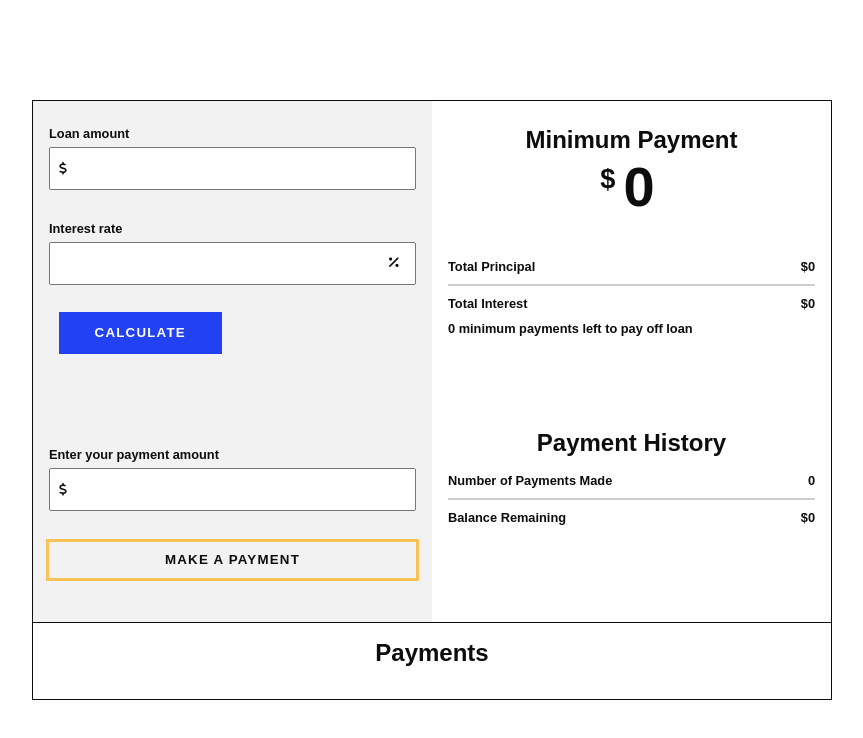
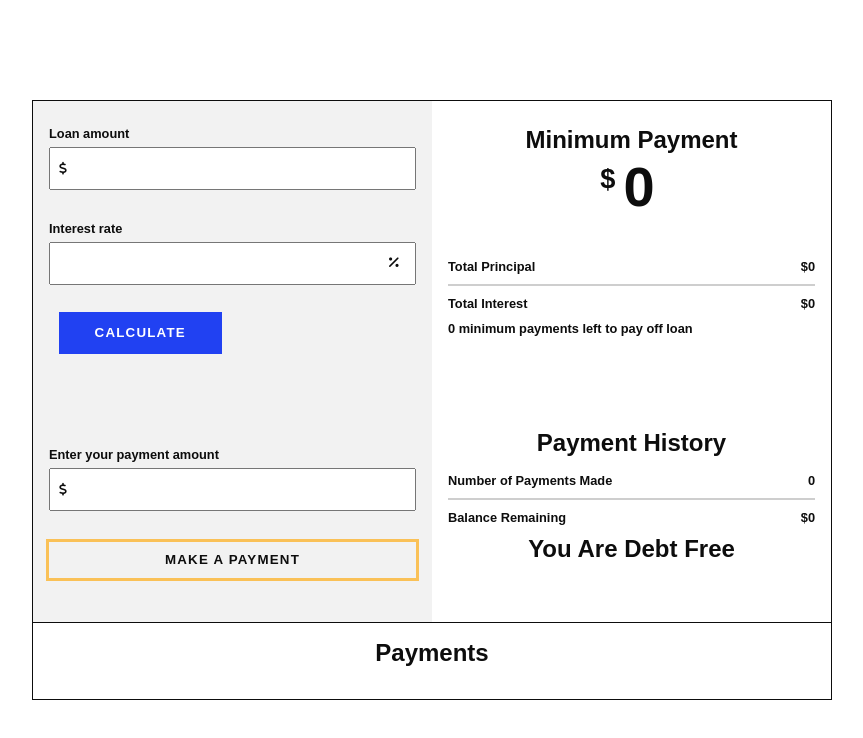
Before and after one commit to j-phillips-hub/debt-free-calculator, a React (Create React App) app: page / in a window 1280 px wide. Shown: the top 738 px of the page, without its empty margins (208-1071 px from the left). Built offline with nearby package versions, Linux system fonts and the light colour scheme.

Commit message:
Add debt free message

```diff
--- a/src/components/PaymentInfo.jsx
+++ b/src/components/PaymentInfo.jsx
@@ -46,6 +46,8 @@ function PaymentInfo(props) {
             <span>${balanceRemaining}</span>
           </p>
         </div>
+
+        <h2 className="paymentHistory__debtFree">You Are Debt Free</h2>
       </div>
     </section>
   );
```
